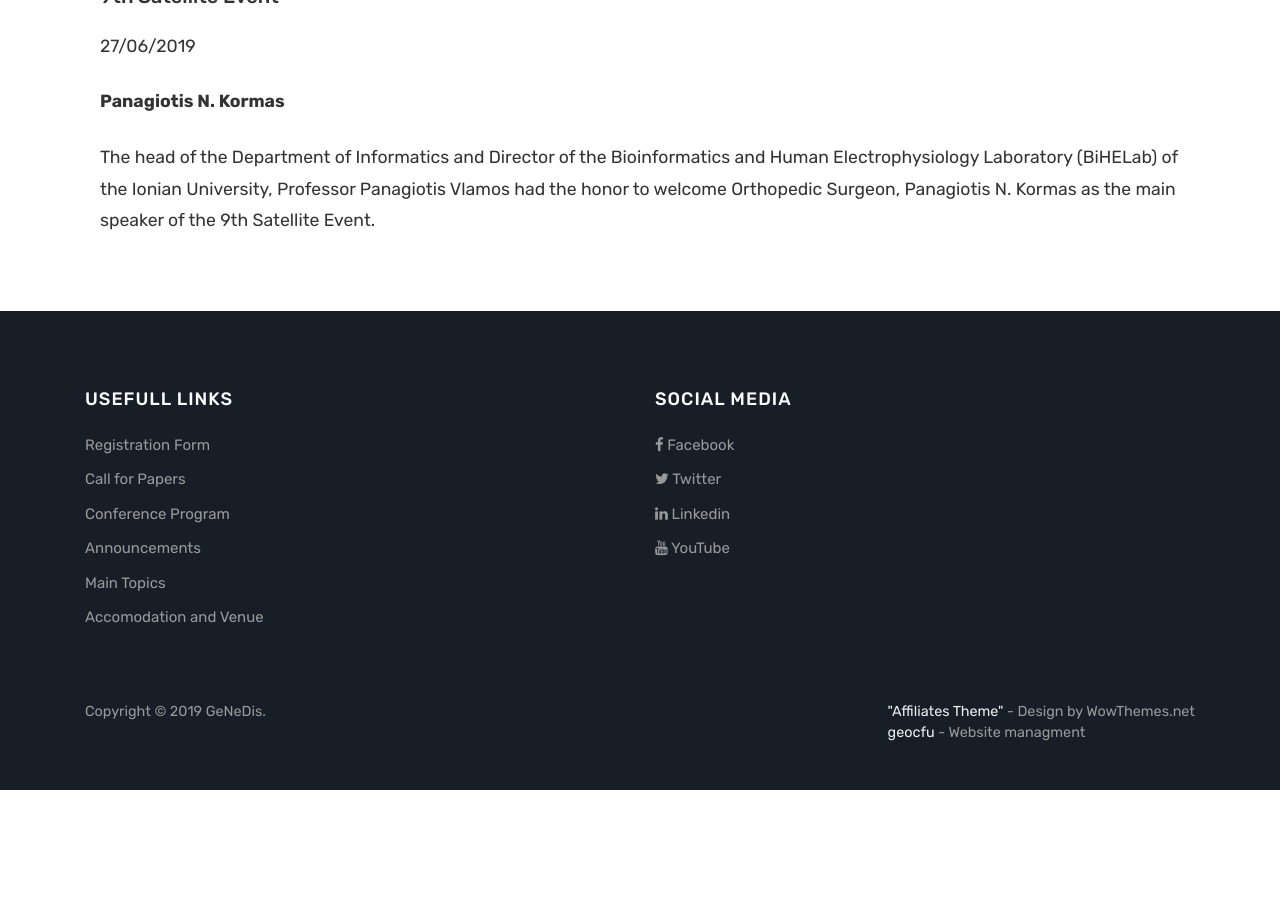
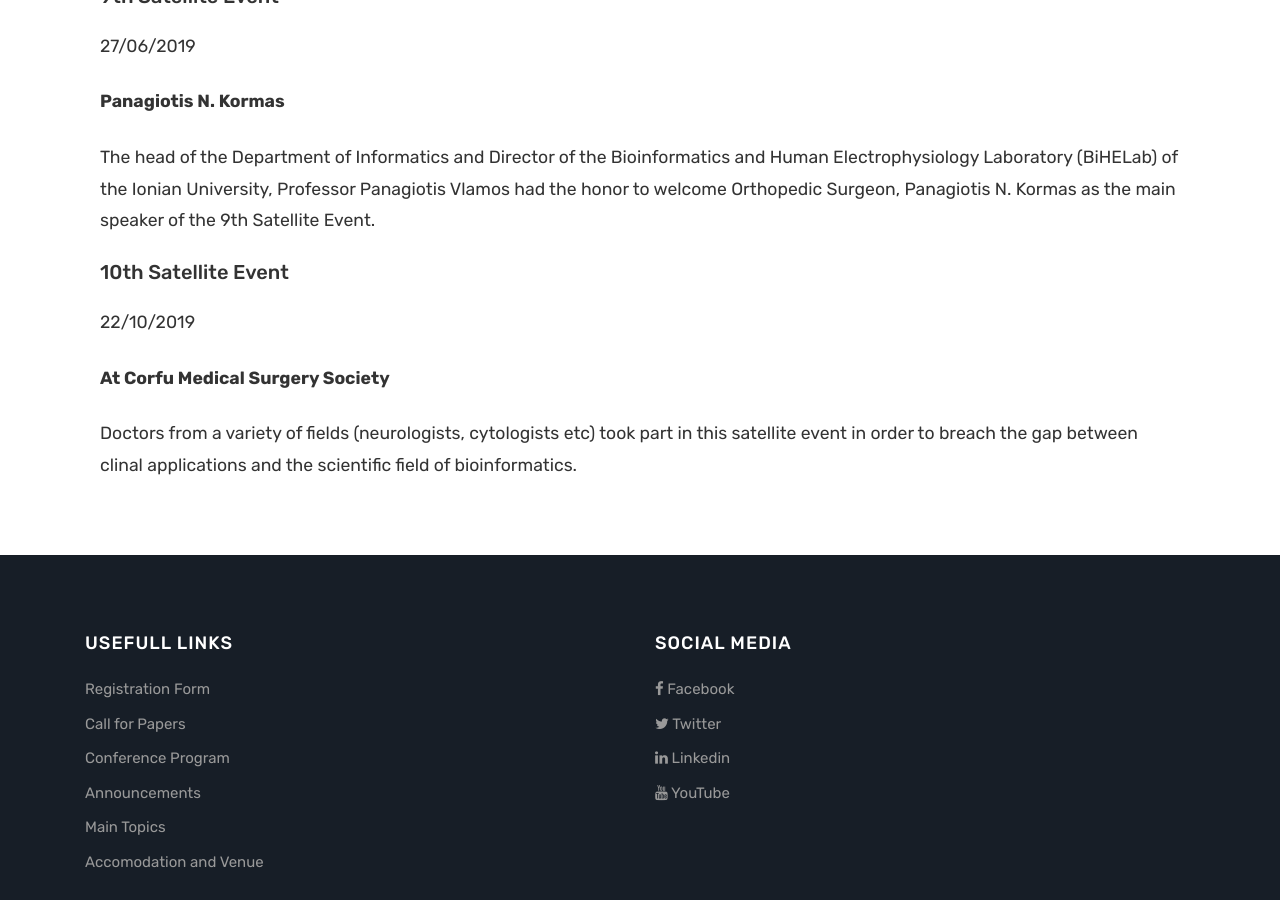
Before and after one commit to Covide-1797/genedis, a Jekyll site: the page built from pages/satellite-events.html, in a window 1280 px wide and 900 px high, scrolled down 3156 px. Built offline with Jekyll 4.4.1, drawn with Linux system fonts in a browser that asks for light colours; before the commit the page ends 3946 px from its top, so only the background shows below that.

Commit message:
Update satellite-events.html

```diff
--- a/pages/satellite-events.html
+++ b/pages/satellite-events.html
@@ -172,6 +172,19 @@ title: Satellite events
                     Event.
                 </p>
             </div>
+            <div class="card-body">
+                <h5 class="card-title">10th Satellite Event</h5>
+                <p class="card-text">
+                    <p>
+                        22/10/2019
+                    </p>
+                    <p>
+                        <strong>At Corfu Medical Surgery Society</strong>
+                    </p>
+                    Doctors from a variety of fields (neurologists, cytologists etc) took part in this satellite event in order to
+                    breach the gap between clinal applications and the scientific field of bioinformatics.
+                </p>
+            </div>
         </div>
     </div>
 </div>
```
